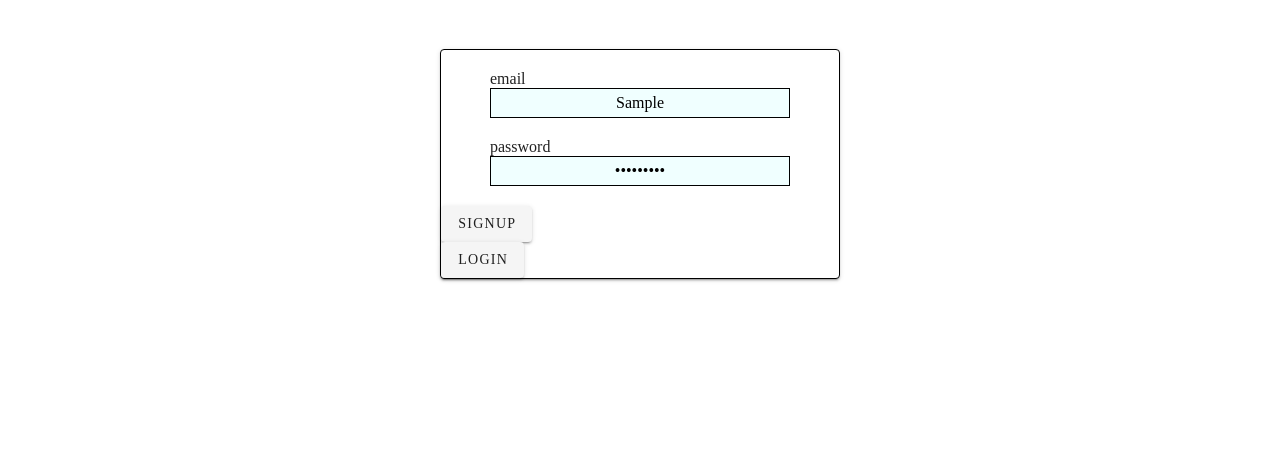
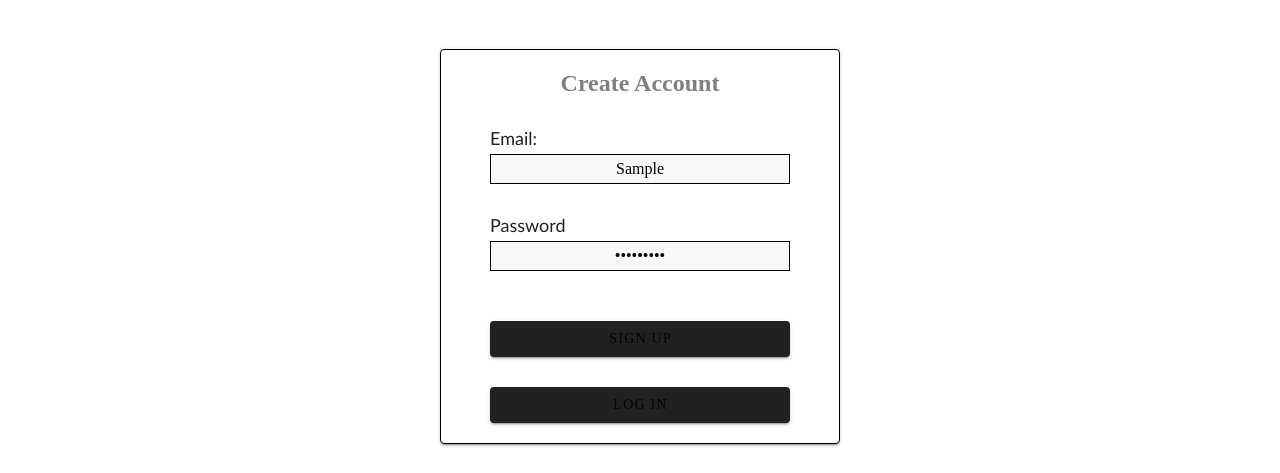
Before and after one commit to ThejeshwarReddyYerasi/lakdi.com-customer, a Vue app: page /login in a window 1280 px wide. Both pictures are taken after typing "Sample", "Sample123" into the empty fields and a click on the button "CREATE ACCOUNT". Shown: the part 184-657 px from the top of the page. Built offline with nearby package versions, Linux system fonts and the light colour scheme; no server answers.

Commit message:
before writing profile code

```diff
--- a/src/components/Login.vue
+++ b/src/components/Login.vue
@@ -1,7 +1,7 @@
 <template>
     <div>
-        <v-card id="outerDiv" v-if="temporary" elevation="4">
-            <div style="text-align:center;margin-top:10px;color:grey;font-size:24px;font-family:cursive">
+        <v-card id="outerDiv" v-if="temporary">
+            <div class="headerText">
                 <p>
                     <b>Sign In With</b>
                 </p>
@@ -21,30 +21,39 @@
                 </v-row>
             </div>
             <div class="inner">
-                <p>email</p><input type="text" class="input" v-model="email">
+                <p class="label">Email</p><input type="text" class="input" v-model="email">
             </div>
             <div class="inner">
-                <p>password</p><input type="password" class="input" v-model="password">
+                <p class="label">Password</p><input type="password" class="input" v-model="password">
             </div>
             <div class="inner">
-                <v-btn @click="login(email,password)" style="width:100%;color:white" color="#212121">sign in</v-btn>
+                <v-btn @click="login(email,password)" class="button" color="#212121">sign in</v-btn>
             </div>
             <div class="inner">
-                <v-btn @click="invert">{{temporaryVariable}}</v-btn>
+                <v-btn @click="invert" class="button" color="#212121">{{temporaryVariable}}</v-btn>
             </div>
         </v-card>
         <v-card v-else id="outerDiv">
-            <div class="inner">
-                <p>email</p><input type="text" class="input" v-model="email">
+            <div class="headerText" style="margin-top:20px">
+                <p>
+                    <b>Create Account</b>
+                </p>
             </div>
-            <div class="inner">
-                <p>password</p><input type="password" class="input" v-model="password">
+            <div class="inner" style="margin-top:30px">
+                <p class="label">Email:</p><input type="text" class="input" v-model="email">
             </div>
-            <div>
-                <v-btn @click="manualSignIn(email,password)">signup</v-btn>
+            <div class="inner"  style="margin-top:30px">
+                <p class="label">Password</p><input type="password" class="input" v-model="password">
             </div>
-            <div>
-                <v-btn @click="invert">login</v-btn>
+            <div class="inner" style="margin-top:50px">
+                <v-btn @click="manualSignIn(email,password)"
+                class="button" color="#212121"
+                >sign up</v-btn>
+            </div>
+            <div class="inner" style="margin-top:30px">
+                <v-btn
+                class="button" color="#212121"
+                 @click="invert">log in</v-btn>
             </div>
         </v-card>
     </div>
@@ -122,12 +131,13 @@ import { googleProvider, facebookProvider, auth } from "../firebaseConfig";
        height:30px;
        width: 100%;
        border: 0.8px solid black;
-       background-color: azure;
+       background-color:#F8F8F8;
        text-align: center
    }
 #outerDiv{
     margin:auto;
     width:400px;
+    /* height:450px; */
     border: 0.8px solid black;
     margin-top: 10%;
 }
@@ -137,4 +147,21 @@ import { googleProvider, facebookProvider, auth } from "../firebaseConfig";
     margin-top:20px;
     margin-bottom: 20px;
 }
+.button{
+    width:100%;
+    color:white;
+    /* background-color:black; */
+}
+.label{
+    font-size: 18px;
+    font-family:'Gill Sans', 'Gill Sans MT', Calibri, 'Trebuchet MS', sans-serif;
+    padding-bottom: 5px;
+}
+.headerText{
+    text-align:center;
+    margin-top:10px;
+    color:grey;
+    font-size:24px;
+    font-family:cursive
+}
 </style>
--- a/src/components/Navbar.vue
+++ b/src/components/Navbar.vue
@@ -32,7 +32,7 @@
               fas fa-truck
              </v-icon>
             </v-btn>
-            <v-btn icon class="headerButtons">
+            <v-btn icon @click="profile" class="headerButtons">
              <v-icon  x-large>
               account_circle
              </v-icon>
@@ -74,6 +74,9 @@
       orders(){
         this.$router.push({path:'/orders'})
       },
+      profile(){
+        this.$router.push({path:'/profile'})
+      },
       search(){
       if(this.$route.query.searchString!=this.searchString){
           this.$router.push({path:'/search',query:{searchString:this.searchString}});
--- a/src/components/ProductList.vue
+++ b/src/components/ProductList.vue
@@ -3,13 +3,14 @@
         <v-row>
         <v-col v-for="(item,n) in productListForCategory.data"
               :key="n"
+              @click="product(item.productId)"
               lg="3"
               style="margin-top:2%"
             >
                 <v-card style="margin:auto;text-align:center;max-width:300px">
                     <div>
                         <div style="margin:auto;width:300px">
-                            <v-img :src="item.imageUrl"
+                           <v-img :src="item.imageUrl"
                             :max-height="300"
                             :max-width="250"
                             :contain="true"
@@ -38,63 +39,6 @@
 export default{
     data: function(){
         return{
-            productList:[
-                {
-                    productName:'product name',
-                    productId: 123,
-                    image:'https://ii1.pepperfry.com/media/wysiwyg/banners/02_web_ns_Furniture_30122019.jpg',
-                    price:124,
-                    merchantName:'merchant name',
-                    rating:3,
-                    merchantId:432
-                },
-                {
-                    productName:'product name',
-                    productId: 123,
-                    image:'https://ii1.pepperfry.com/media/wysiwyg/banners/02_web_ns_Furniture_30122019.jpg',
-                    price:124,
-                    merchantName:'merchant name',
-                    rating:4,
-                    merchantId:432
-                },
-                {
-                    productName:'product name',
-                    productId: 123,
-                    image:'https://ii1.pepperfry.com/media/wysiwyg/banners/02_web_ns_Furniture_30122019.jpg',
-                    price:124,
-                    merchantName:'merchant name',
-                    rating:2,
-                    merchantId:432
-                },
-                {
-                    productName:'product name',
-                    productId: 123,
-                    image:'https://ii1.pepperfry.com/media/wysiwyg/banners/02_web_ns_Furniture_30122019.jpg',
-                    price:124,
-                    merchantName:'merchant name',
-                    rating:1,
-                    merchantId:432
-                },
-                {
-                    productName:'product name',
-                    productId: 123,
-                    image:'https://ii1.pepperfry.com/media/wysiwyg/banners/02_web_ns_Furniture_30122019.jpg',
-                    price:124,
-                    merchantName:'merchant name',
-                    rating:4,
-                    merchantId:432
-                },
-                {
-                    productName:'product name',
-                    productId: 123,
-                    image:'https://ii1.pepperfry.com/media/wysiwyg/banners/02_web_ns_Furniture_30122019.jpg',
-                    price:124,
-                    merchantName:'merchant name',
-                    rating:2,
-                    merchantId:432
-                }
-
-            ]
         }
     },
     computed:{
@@ -103,6 +47,11 @@ export default{
         },
         watchCategory(){
             return this.$route.query.categoryId
+        }
+    },
+    methods:{
+        product(productId){
+            this.$router.push({path:`/product/${productId}`})
         }
     },
     created(){
--- /dev/null
+++ b/src/components/Profile.vue
@@ -0,0 +1,17 @@
+<template>
+    <div>
+        <v-container>
+            profile
+        </v-container>
+    </div>
+</template>
+<script>
+    export default{
+        data: function(){
+            return{
+
+            }
+        },
+        methods:{}
+    }
+</script>
--- a/src/components/Search.vue
+++ b/src/components/Search.vue
@@ -3,6 +3,7 @@
         <v-row>
             <v-col v-for="(item,n) in productListForSearch"
               :key="n"
+              @click="product(item.productId)"
               lg="3"
               style="margin-top:2%"
             >
@@ -53,6 +54,11 @@ export default{
         // window.console.log(this.$route.query.searchString);
         this.$store.dispatch('search',this.$route.query.searchString);
     },
+    methods:{
+        product(productId){
+            this.$router.push({path:`/product/${productId}`})
+        }
+    },
     watch: {
       getRoute: function(){
         this.$store.dispatch('search',this.$route.query.searchString);
--- a/src/router/index.js
+++ b/src/router/index.js
@@ -7,6 +7,7 @@ import Cart from '../components/Cart.vue'
 import Login from '../components/Login.vue'
 import Search from '../components/Search.vue'
 import Order from '../components/order.vue'
+import Profile from '../components/Profile.vue'
 
 Vue.use(VueRouter)
 
@@ -45,6 +46,11 @@ const routes = [
     path: '/orders',
     name: 'orders',
     component: Order
+  },
+  {
+    path: '/profile',
+    name: 'profile',
+    component: Profile
   }
 ]
 
```
